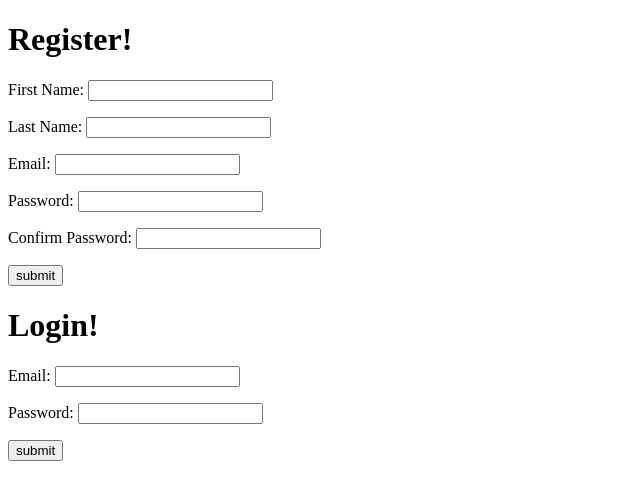
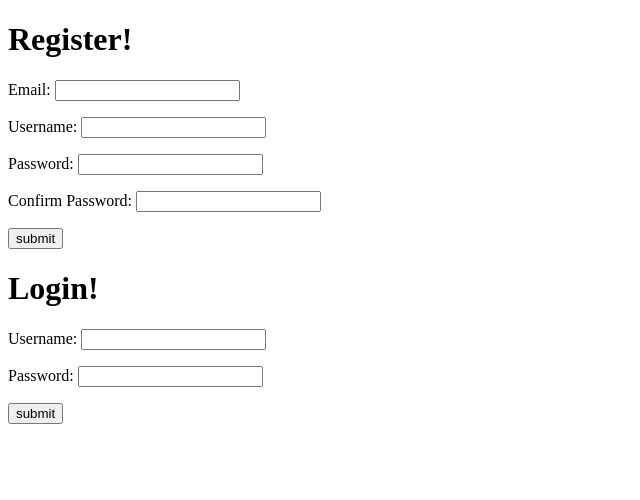
Before and after one commit to smehlhope/PHP-Forum-Project, a CodeIgniter app: page /index.php/users/index in a window 1280 px wide. Shown: the top 500 px of the page, without its empty margins (0-640 px from the left). Run offline with CodeIgniter, Linux system fonts and the light colour scheme.

Commit message:
Update #1
Updated login/registration to better match DB model

```diff
--- a/application/config/autoload.php
+++ b/application/config/autoload.php
@@ -109,7 +109,7 @@ $autoload['language'] = array();
 |
 */
 
-$autoload['model'] = array("user_model");
+$autoload['model'] = array("User");
 
 
 /* End of file autoload.php */
--- a/application/config/database.php
+++ b/application/config/database.php
@@ -51,7 +51,7 @@ $active_record = TRUE;
 $db['default']['hostname'] = 'localhost';
 $db['default']['username'] = 'root';
 $db['default']['password'] = 'root';
-$db['default']['database'] = 'users2';
+$db['default']['database'] = 'forum';
 $db['default']['dbdriver'] = 'mysql';
 $db['default']['dbprefix'] = '';
 $db['default']['pconnect'] = TRUE;
--- a/application/config/routes.php
+++ b/application/config/routes.php
@@ -38,10 +38,10 @@
 |
 */
 
-$route['default_controller'] = "login";
-$route ['login/register'] = "login/register";
-$route['login/welcome'] = "login/profile";
-$route['login/welcome/(:any)'] = "login/profile/$1";
+$route['default_controller'] = "users";
+$route ['users/register'] = "users/register";
+$route['users/welcome'] = "users/profile";
+$route['users/welcome/(:any)'] = "users/profile/$1";
 $route['404_override'] = '';
 
 
--- a/application/controllers/users.php
+++ b/application/controllers/users.php
@@ -7,7 +7,9 @@ class Users extends CI_Controller {
 
 	function __construct() {
 		parent::__construct();
-		$this->view_data['user_session'] = $this->user_session = $this->session->userdata("user_session");
+		$this->view_data['user_session'] =
+		$this->user_session =
+		$this->session->userdata("user_session");
 			// $this->output->enable_profiler(true);
 
 	}
@@ -17,13 +19,9 @@ class Users extends CI_Controller {
 		$this->load->view("index");
 	}
 
-	public function login_page() {
-		$this->load->view("index");
-	}
-
-	public function process_login() {
+	public function login() {
 		$this->load->library("form_validation");
-		$this->form_validation->set_rules("email", "Email", "trim|valid_email|required");
+		$this->form_validation->set_rules("username", "Username", "trim|required");
 		$this->form_validation->set_rules("password", "Password", "trim|min_length[8]|required|md5");
 
 		if($this->form_validation->run() === FALSE) {
@@ -31,12 +29,12 @@ class Users extends CI_Controller {
 			redirect(base_url());
 			//vardump and die
 		} else {
-			$this->load->model("user_model");
-			$get_user = $this->user_model->get_user($this->input->post());
+			$this->load->model("User");
+			$get_user = $this->User->get_user($this->input->post());
 
 			if ($get_user) {
 				$this->session->set_userdata("user_session", $get_user);
-				redirect(base_url("login/profile"));
+				redirect(base_url("users/profile"));
 			} else {
 				$this->session->set_flashdata("login_errors", "Invalid email and/or password");
 				redirect(base_url());
@@ -44,10 +42,9 @@ class Users extends CI_Controller {
 		}
 	}
 
-	public function process_registration() {
+	public function register() {
 		$this->load->library("form_validation");
-		$this->form_validation->set_rules("first_name", "First Name", "trim|required");
-		$this->form_validation->set_rules("last_name", "Last Name", "trim|required");
+		$this->form_validation->set_rules("username", "Username", "trim|required|min_length[3]");
 		$this->form_validation->set_rules("email", "Email", "trim|valid_email|required");
 		$this->form_validation->set_rules("password", "Password", "trim|min_length[8]|required|matches[confirm_password]|md5");
 		$this->form_validation->set_rules("confirm_password", "Confirm Password", "trim|required|md5");
@@ -56,15 +53,15 @@ class Users extends CI_Controller {
 			$this->session->set_flashdata("registration_errors", validation_errors());
 			redirect(base_url());
 		} else {
-			$this->load->model("User_model");
+			$this->load->model("User");
 			$user_input = $this->input->post();
 			//var_dump($this->input-post());
 			//die();
-			$insert_user = $this->User_model->insert_user($user_input);
+			$insert_user = $this->User->insert_user($user_input);
 
 			if($insert_user) {
 				$this->session->set_userdata("user_session", $user_input);
-				redirect(base_url("login/profile"));
+				redirect(base_url("users/profile"));
 			} else {
 				$this->session->set_flashdata("registration_errors", "Sorry but your info were not registered please try again.");
 				redirect(base_url());
--- a/application/models/user_model.php
+++ b/application/models/user.php
@@ -1,6 +1,6 @@
 <?php if ( ! defined('BASEPATH')) exit('No direct script access allowed');
 
-class User_Model extends CI_Model {
+class User extends CI_Model {
 
 	public $user;
 
@@ -9,8 +9,8 @@ class User_Model extends CI_Model {
 		}
 
 		public function get_user($user_info) {
-			$select_user = "SELECT * FROM users WHERE email = ? AND password = ?";
-			$values = array($user_info['email'], $user_info['password']);
+			$select_user = "SELECT * FROM users WHERE username = ? AND password = ?";
+			$values = array($user_info['username'], $user_info['password']);
 			return $this->db->query($select_user, $values)->row_array();
 
 			// return $this->db->query("SELECT * FROM users WHERE email = '{$user_info[email]}'
@@ -18,12 +18,11 @@ class User_Model extends CI_Model {
 		}
 
 		public function insert_user($user_info) {
-			$insert_query = "INSERT INTO users (first_name, last_name, email, password, created_at)
-								VALUES (?, ?, ?, ?, NOW())";
-			$values = (array($user_info['first_name'], $user_info['last_name'], $user_info['email'], $user_info['password']));
+			$insert_query = "INSERT INTO users (username, password, email, created_at)
+								VALUES (?, ?, ?, NOW())";
+			$values = (array($user_info['username'], $user_info['password'], $user_info['email']));
 			$this->db->query($insert_query, $values);
 			return $this->db->insert_id();
 		}
 
-
 }
--- a/application/views/index.php
+++ b/application/views/index.php
@@ -9,10 +9,9 @@
 	<div id="page-container">
 
 	<h1>Register!</h1>
-	<form action="/login/process_registration" method="post">
-		<p>First Name: <input type="text" name="first_name"></p>
-		<p>Last Name: <input type="text" name="last_name"></p>
+	<form action="/users/register" method="post">
 		<p>Email: <input type="text" name="email"></p>
+		<p>Username: <input type="text" name="username"></p>
 		<p>Password: <input type="password" name="password"></p>
 		<p>Confirm Password: <input type="password" name="confirm_password"></p>
 		<input type="submit" name="submit" value="submit">
@@ -24,8 +23,8 @@
 		} ?>
 
 	<h1>Login!</h1>
-		<form action="/login/process_login" method="post">
-			<p>Email: <input type="text" name="email"></p>
+		<form action="/users/login" method="post">
+			<p>Username: <input type="text" name="username"></p>
 			<p>Password: <input type="password" name="password"></p>
 			<input type="submit" name="submit" value="submit">
 		</form>
```
Also changed, not shown: application/views/user_profile.php (+3 -4 lines).
